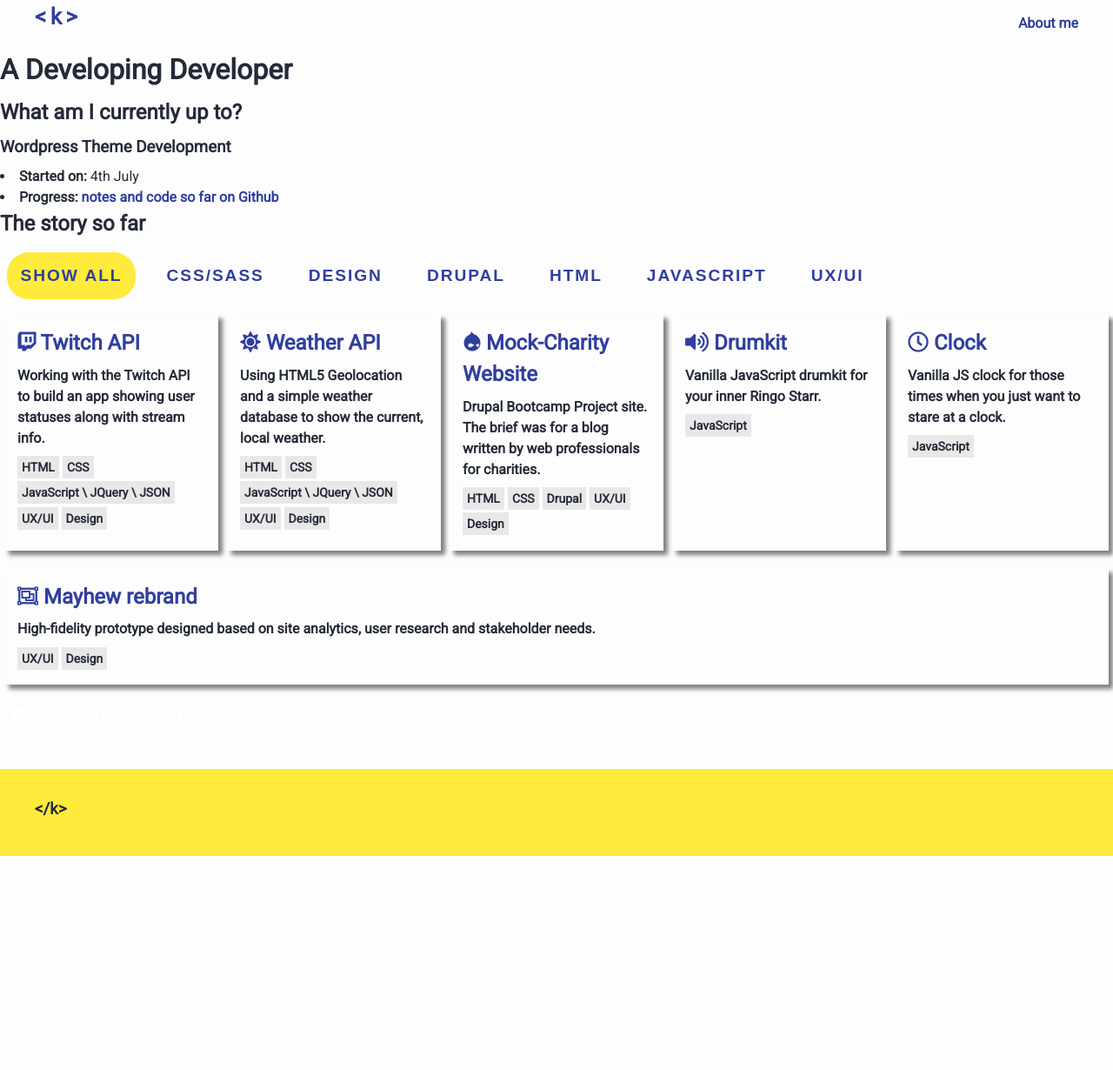
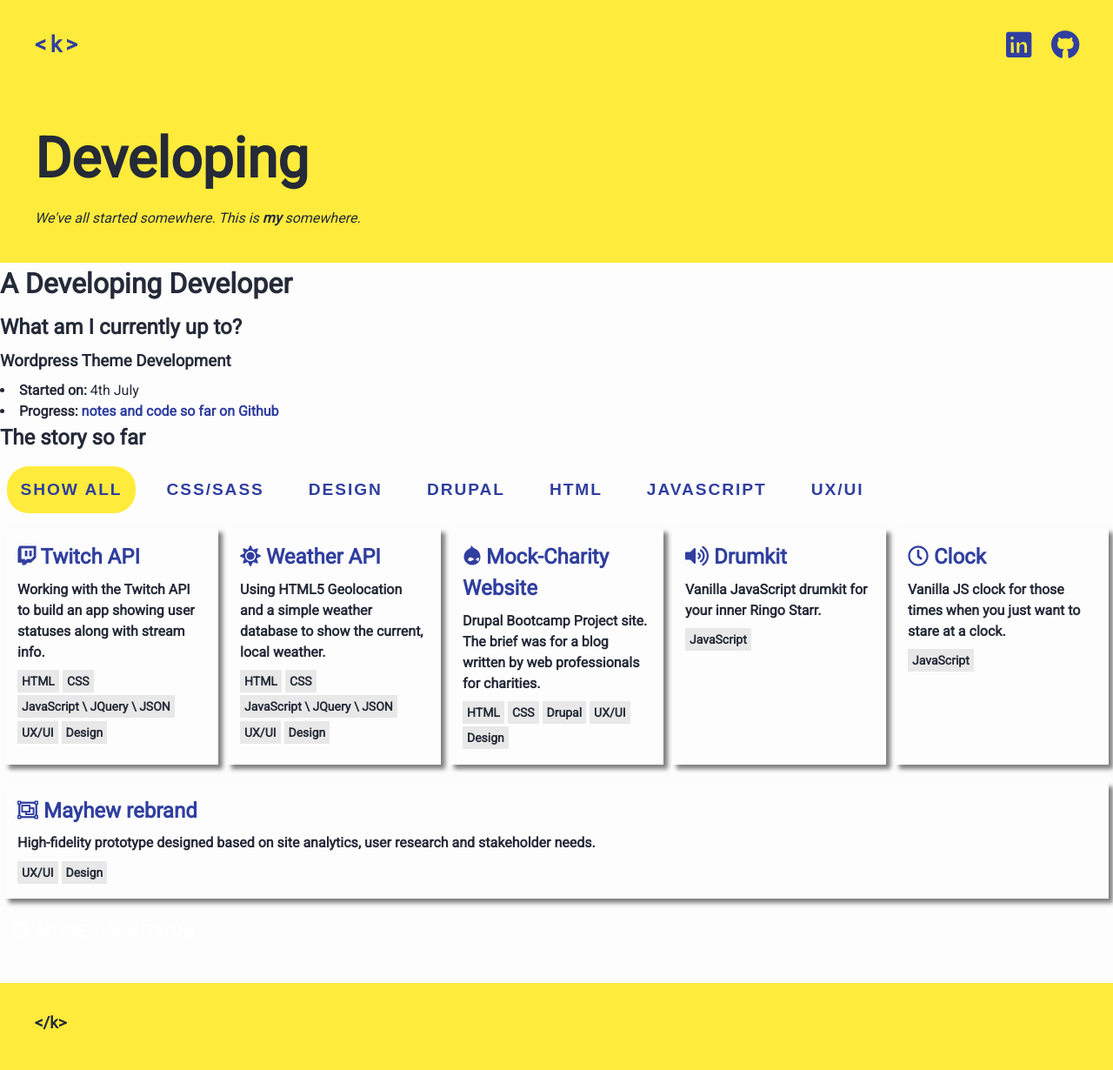
Before and after one commit to krisztin/krisztin.github.io, a Jekyll site: the page built from index.md, in a window 1280 px wide. Shown: the whole page at 87% size. Built offline with Jekyll 4.4.1, drawn with Linux system fonts in a browser that asks for light colours; nearby versions of some CDN libraries; before the commit the page ends 984 px from its top, so only the background shows below that.

Commit message:
refactor, rebrand, delink - add social links

```diff
--- a/_includes/header.html
+++ b/_includes/header.html
@@ -1,33 +1,22 @@
-<header class="site-header" role="banner">
+<header class="full-bgcol-pop" role="banner">
 
   <div class="wrapper">
-    {%- assign default_paths = site.pages | map: "path" -%}
-    {%- assign page_paths = site.header_pages | default: default_paths -%}
-    <a class="site-title" rel="author" href="{{ "/" | relative_url }}">&#60; k &#62;</a>
-
-    {%- if page_paths -%}
+    <div class="pad-tb-2">
+    <a class="site-title" rel="author" href="{{ " / " | relative_url }}">&#60; k &#62;</a>
       <nav class="site-nav">
-        <input type="checkbox" id="nav-trigger" class="nav-trigger" />
-        <label for="nav-trigger">
-          <span class="menu-icon">
-            <svg viewBox="0 0 18 15" width="18px" height="15px">
-              <path d="M18,1.484c0,0.82-0.665,1.484-1.484,1.484H1.484C0.665,2.969,0,2.304,0,1.484l0,0C0,0.665,0.665,0,1.484,0 h15.032C17.335,0,18,0.665,18,1.484L18,1.484z M18,7.516C18,8.335,17.335,9,16.516,9H1.484C0.665,9,0,8.335,0,7.516l0,0 c0-0.82,0.665-1.484,1.484-1.484h15.032C17.335,6.031,18,6.696,18,7.516L18,7.516z M18,13.516C18,14.335,17.335,15,16.516,15H1.484 C0.665,15,0,14.335,0,13.516l0,0c0-0.82,0.665-1.483,1.484-1.483h15.032C17.335,12.031,18,12.695,18,13.516L18,13.516z"/>
-            </svg>
-          </span>
-        </label>
-
-        <div class="trigger">
-          {%- for path in page_paths -%}
-
-            {%- assign my_page = site.pages | where: "path", path | first -%}
-              {%- if my_page.title -%}
-                {%- unless my_page.exclude -%}
-                <a class="page-link" href="{{ my_page.url | relative_url }}">{{ my_page.title | escape }}</a>
-                {%- endunless -%}
-            {%- endif -%}
-          {%- endfor -%}
-        </div>
+        <a class="page-link" href="https://www.linkedin.com/in/nkriszti/" target="_blank">
+          <i class="fab fa-linkedin"></i>
+        </a>
+        <a class="page-link" href="https://github.com/krisztin" target="_blank">
+          <i class="fab fa-github"></i>
+        </a>
       </nav>
-    {%- endif -%}
+    </div>
+    <div class="pad-tb-2">
+      <h1 class="text-jumbo">Developing</h1>
+      <p>
+        <em>We've all started somewhere. This is <strong>my</strong> somewhere.</em>
+      </p>
+    </div>
   </div>
 </header>
```
